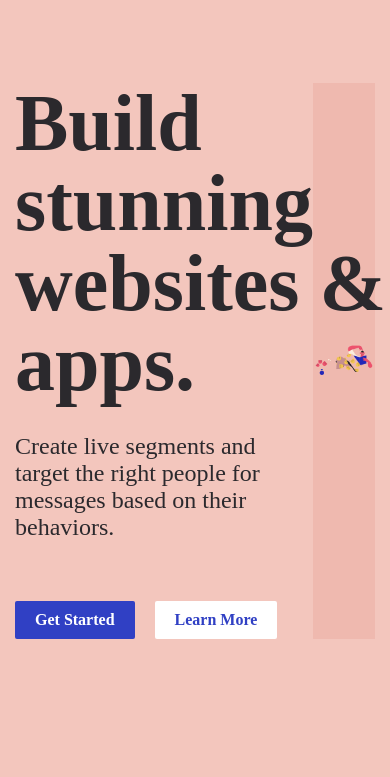
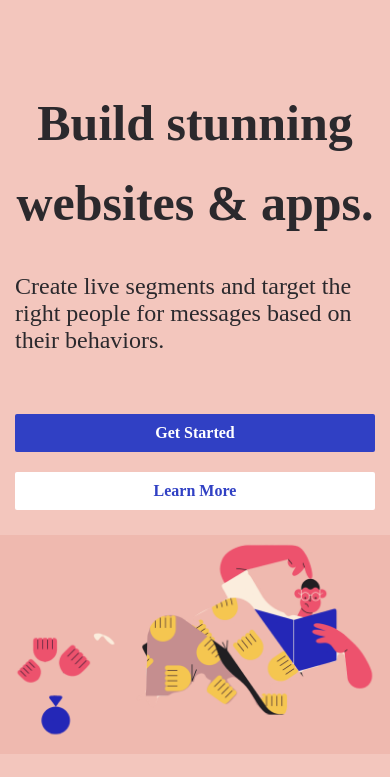
Before and after one commit to mustafadalga/foundation-website, a plain HTML site: page index.html in a window 390 px wide. Shown: the part 67-844 px from the top of the page. Drawn offline with nearby package versions, Linux system fonts and the light colour scheme.

Commit message:
hero section responsive design completed.

```diff
--- a/assets/scss/main.scss
+++ b/assets/scss/main.scss
@@ -304,6 +304,7 @@ header{
 }
 .hero-title{
   width: 150%;
+  font-weight: bold;
   font-size: 8rem;
 }
 .hero-desc{
@@ -1162,6 +1163,9 @@ footer{
 
 @media screen and (max-width: 750px) {
   /* Home Page*/
+
+
+  /* Header */
   .hamburger-wrap{
     display: flex;
   }
@@ -1274,6 +1278,44 @@ footer{
     font-size: 1.6rem;
     padding: 1rem 2rem;
   }
+  /* Header */
+
+  /*Hero*/
+  .hero{
+    .section-content{
+      flex-direction: column;
+    }
+  }
+  .hero-text{
+    flex-basis: initial;
+  }
+  .hero-title{
+    text-align: center;
+    font-size: 5rem;
+    width: initial;
+  }
+  .hero-img{
+    margin-top: 2.5rem;
+    margin-left: -1.5rem;
+    width: calc(100% + 3rem);
+  }
+  .hero-btn{
+    justify-content: center;
+  }
+  /*End Hero*/
+
+
+  /*End Home Page*/
+}
+@media screen and (max-width: 450px){
+  /*Home Page*/
+    .hero-btn{
+      flex-direction: column;
+    }
+  /*Hero*/
+
+  /*End Hero*/
+
   /*End Home Page*/
 }
 /* End Media Queries */
```
Also changed, not shown: assets/css/main.css, 1 other file.
